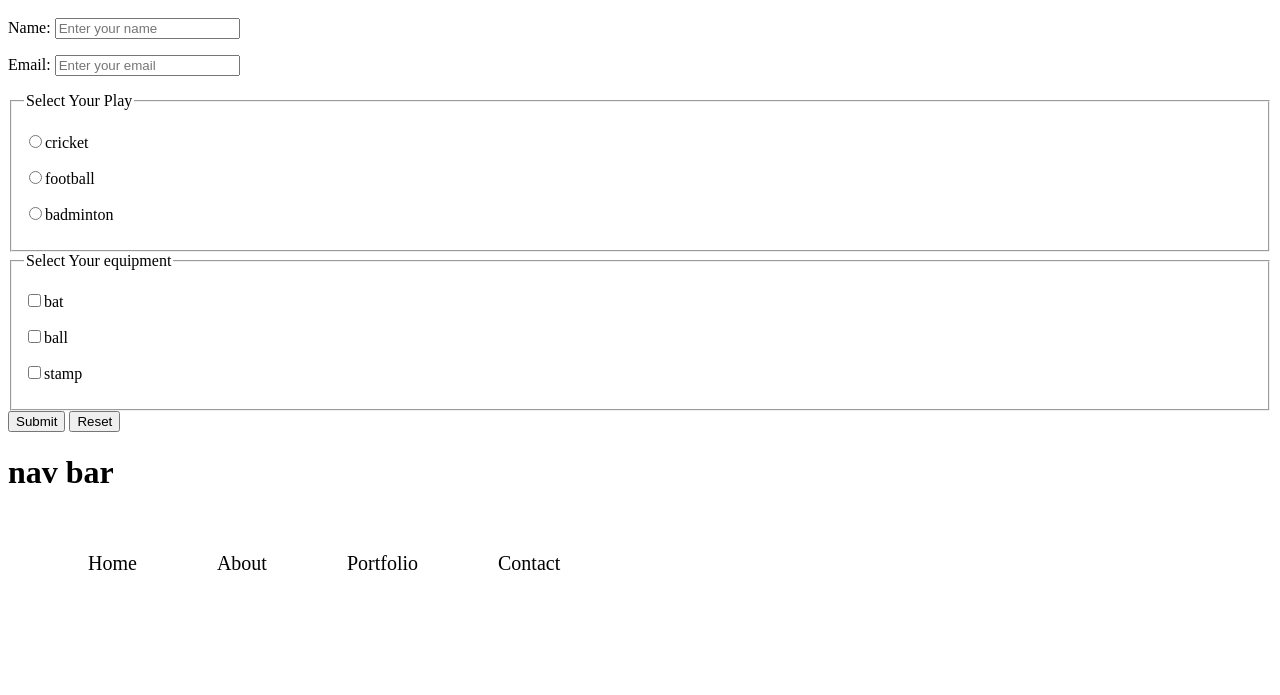
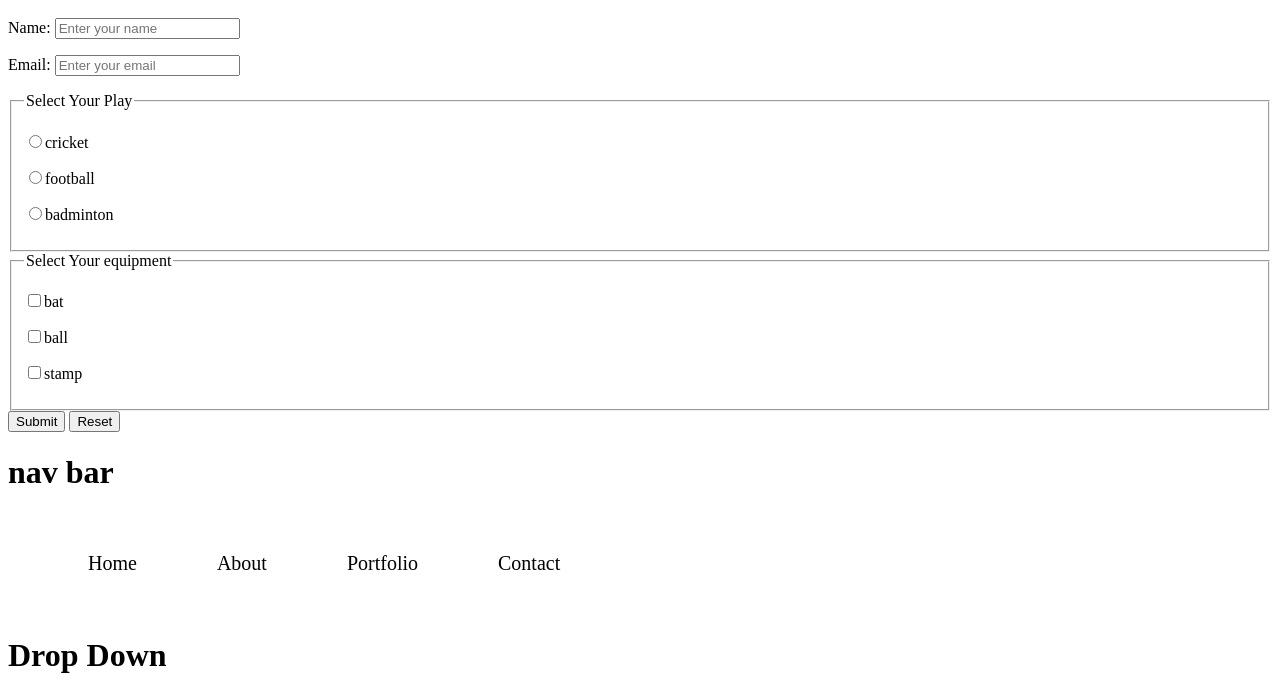
Before and after one commit to avengers-2022/module-6, a plain HTML site: page index.html in a window 1280 px wide. Shown: the part 554-1249 px from the top of the page. Before the commit the page ends 1185 px from the top, so only its background shows below. Drawn offline with Linux system fonts and the light colour scheme.

Commit message:
class 6 done

```diff
--- a/index.html
+++ b/index.html
@@ -103,7 +103,7 @@
         </ul>
     </nav>
 
-
+    <h1>Drop Down</h1>
 
 </body>
 
```
